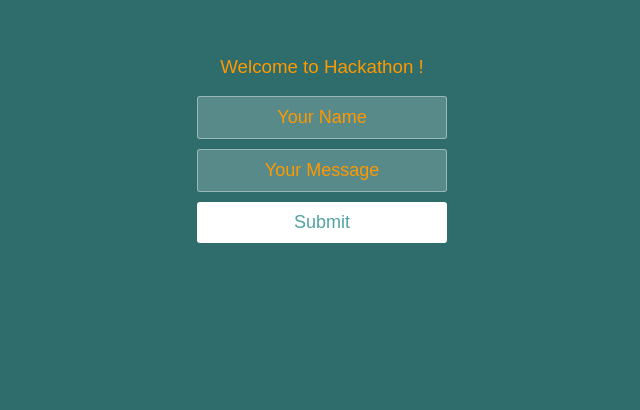
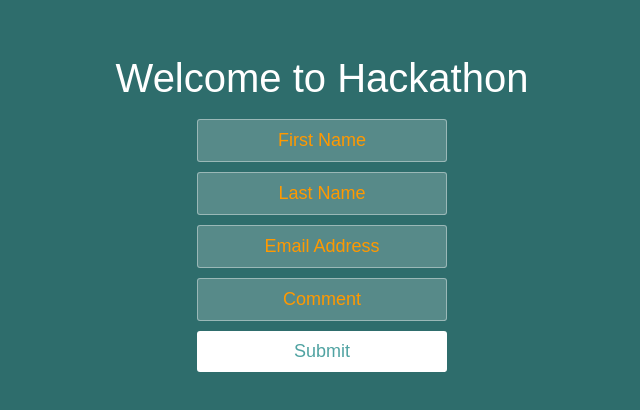
Before and after one commit to mburakunuvar/react-on-amplify, a React (Create React App) app: page / in a window 1280 px wide. Shown: the part 152-562 px from the top of the page, without its empty margins (318-958 px from the left). Built offline with nearby package versions, Linux system fonts and the light colour scheme.

Commit message:
updated form items

```diff
--- a/src/components/Appv1.jsx
+++ b/src/components/Appv1.jsx
@@ -1,10 +1,12 @@
 import React, { useState } from "react";
+import axios from "axios";
 
 function App() {
   const [contact, setContact] = useState({
     fName: "",
     lName: "",
     email: "",
+    comment: "",
   });
   function handleChange(event) {
     const value = event.target.value;
@@ -17,14 +19,44 @@ function App() {
     });
   }
 
+  function handleSubmit(event) {
+    event.preventDefault();
+    console.log("BUTTON CLICKED");
+    const value = event.target.value;
+    const name = event.target.name;
+    setContact((prevValue) => {
+      return {
+        ...prevValue,
+        [name]: value,
+      };
+    });
+    // console.log(contact.fName);
+    // console.log(contact.lName);
+    // console.log(contact.email);
+    // console.log(contact.comment);
+    axios
+      .post(
+        `https://eqbtfy9xj2.execute-api.us-east-1.amazonaws.com/default/serverlessAppFunction`,
+        {
+          fName: contact.fName,
+          lName: contact.lName,
+          email: contact.email,
+          comment: contact.comment,
+        }
+      )
+      .then((res) => {
+        console.log(res);
+        console.log(res.data);
+      });
+  }
+
   return (
     <div className="container">
       <h1>
-        Hello {contact.fName} {contact.lName}
+        Welcome to Hackathon {contact.fName} {contact.lName}
       </h1>
       <br></br>
-      <p>{contact.email}</p>
-      <form>
+      <form onSubmit={handleSubmit}>
         <input
           onChange={handleChange}
           name="fName"
@@ -43,6 +75,12 @@ function App() {
           placeholder="Email Address"
           value={contact.email}
         />
+        <input
+          onChange={handleChange}
+          name="comment"
+          placeholder="Comment"
+          value={contact.comment}
+        />
         <button>Submit</button>
       </form>
     </div>
--- a/src/index.js
+++ b/src/index.js
@@ -1,7 +1,7 @@
 import React from "react";
 import ReactDOM from "react-dom";
 import "./index.css";
-import App from "./components/App.jsx";
+import App from "./components/Appv1.jsx";
 import * as serviceWorker from "./serviceWorker";
 
 ReactDOM.render(
```
Also changed, not shown: src/components/Appv2.jsx (added, +71 -0 lines).
